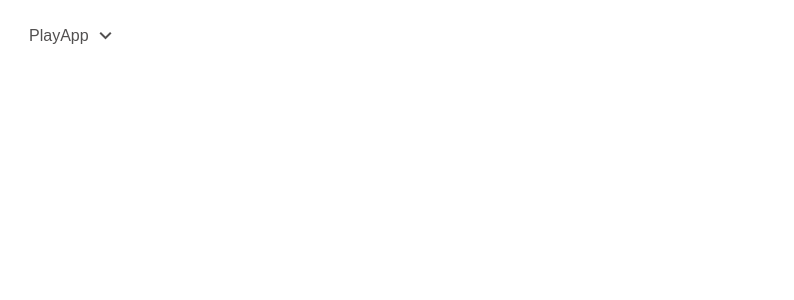
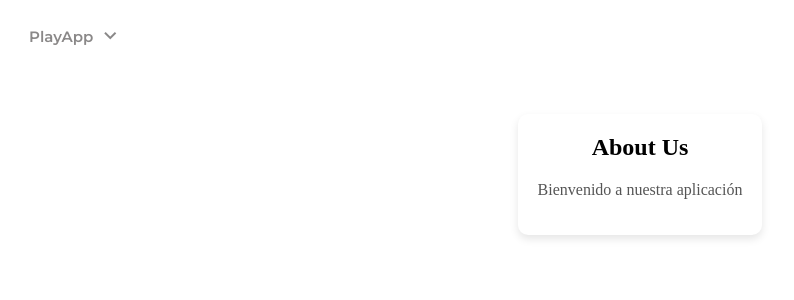
Before and after one commit to miriamcbl/playapp-fnt, an Angular app: page /about in a window 1280 px wide. Before the commit this address led to /. Shown: the top 300 px of the page, without its empty margins (0-794 px from the left). Built offline with nearby package versions, Linux system fonts and the light colour scheme.

Commit message:
fix header + add About component

```diff
--- a/src/app/app.routes.ts
+++ b/src/app/app.routes.ts
@@ -1,10 +1,12 @@
 import { RouterModule, Routes } from '@angular/router';
 import { ChatComponent } from './components/chat/chat.component';
 import { NgModule } from '@angular/core';
+import { AboutComponent } from './components/about/about.component';
 
 export const routes: Routes = [
     {path: '', redirectTo:'chat', pathMatch:'full'},
-    {path:'chat', component:ChatComponent}
+    {path:'chat', component:ChatComponent},
+    {path: 'about', component:AboutComponent}
 ];
 
 @NgModule({
--- /dev/null
+++ b/src/app/components/about/about.component.css
@@ -0,0 +1,26 @@
+.about-container {
+    display: flex;
+    justify-content: center;
+    align-items: flex-start;
+    height: 100vh;
+    background-color: #ffffff;
+    padding-top: 50px; /* Añade un poco de espacio superior */
+  }
+
+  .card {
+    background: white;
+    padding: 20px;
+    border-radius: 10px;
+    box-shadow: 0 4px 8px rgba(0, 0, 0, 0.1);
+    text-align: center;
+    max-width: 400px;
+    margin: 0 20px;
+  }
+
+  .card h2 {
+    margin-top: 0;
+  }
+
+  .card p {
+    color: #555;
+  }
--- /dev/null
+++ b/src/app/components/about/about.component.html
@@ -0,0 +1,10 @@
+<div class="about-container">
+    <div class="card">
+      <div class="card-content">
+        <h2>About Us</h2>
+        <p>
+          Bienvenido a nuestra aplicación
+        </p>
+      </div>
+    </div>
+  </div>
--- a/src/app/components/chat/chat.component.css
+++ b/src/app/components/chat/chat.component.css
@@ -5,7 +5,7 @@
     padding: 20px;
     display: flex;
     flex-direction: column;
-    height: calc(100vh - 120px); /* Altura máxima del contenedor */
+    height: calc(100vh - 160px); /* Ajustar la altura del contenedor */
 }
 
 .chat-box {
@@ -26,6 +26,7 @@
     padding: 8px 12px;
     border-radius: 15px;
     font-family: 'Roboto', sans-serif;
+    font-size: 17px;
     display: flex;
     align-items: center;
     overflow-y: auto;
@@ -50,7 +51,6 @@
 .message.sent {
     align-self: flex-end;
     background-color: #d1e7ff;
-    font-family: 'Roboto', sans-serif;
 }
 
 .input-box {
@@ -74,6 +74,7 @@
 
 .input-box input {
     font-size: 17px;
+    font-family: 'Roboto', sans-serif;
     outline: none;
     border: hidden;
     padding: 10px;
@@ -133,3 +134,18 @@
       transform: scale(1);
     }
   }
+
+  @keyframes typing {
+    from {
+      width: 0;
+    }
+    to {
+      width: 100%;
+    }
+  }
+
+  .typing-animation {
+    animation: typing 1s steps(40, end);
+    overflow: hidden;
+    white-space: nowrap;
+  }
--- a/src/app/components/header/header.component.css
+++ b/src/app/components/header/header.component.css
@@ -1,17 +1,23 @@
 header {
     position: relative;
     padding: 15px;
-    font-family: 'Roboto', sans-serif;
-  }
+    font-family: "Calibri", sans-serif;
+    font-optical-sizing: auto;
+    font-size: 16px;
+}
 
   .menu-button {
     background: none;
     border: none;
-    color: rgb(82, 80, 80);
-    font-size: 16px;
+    color: rgb(138, 136, 136);
+    font-size: 15px;
     cursor: pointer;
     display: flex;
     align-items: center;
+    font-family: "Montserrat", sans-serif;
+    font-optical-sizing: auto;
+    font-weight: 600;
+    font-style: normal;
   }
 
   .material-symbols-outlined {
@@ -37,7 +43,7 @@ header {
     visibility: hidden;
     transform: translateY(-10px);
     transition: opacity 0.3s ease, transform 0.3s ease;
-    border-radius: 30px;
+    border-radius: 15px;
   }
 
   .dropdown-menu.open {
@@ -60,7 +66,6 @@ header {
 
   .dropdown-menu li a:hover {
     background-color: #f0f0f0;
-    border-radius: 30px;
   }
 
   .material-symbols-outlined {
--- a/src/app/components/header/header.component.html
+++ b/src/app/components/header/header.component.html
@@ -1,9 +1,13 @@
 <link rel="stylesheet" href="https://fonts.googleapis.com/css2?family=Material+Symbols+Outlined:opsz,wght,FILL,GRAD@24,400,0,0" />
+<link rel="preconnect" href="https://fonts.googleapis.com">
+<link rel="preconnect" href="https://fonts.gstatic.com" crossorigin>
+<link href="https://fonts.googleapis.com/css2?family=Montserrat:ital,wght@0,100..900;1,100..900&display=swap" rel="stylesheet">
 <header>
     <button (click)="toggleMenu()" class="menu-button">
       PlayApp <span class="material-symbols-outlined" [class.open]="isMenuOpen"> keyboard_arrow_down </span>
     </button>
     <ul [class.open]="isMenuOpen" class="dropdown-menu">
       <li><a routerLink="/about"><span class="material-symbols-outlined"> info </span> About</a></li>
+      <li><a routerLink="/chat"><span class="material-symbols-outlined"> message </span> Chat</a></li>
     </ul>
 </header>
--- a/src/app/components/header/header.component.ts
+++ b/src/app/components/header/header.component.ts
@@ -1,17 +1,26 @@
 import { Component, ElementRef, OnDestroy, Renderer2 } from '@angular/core';
+import { NavigationEnd, Router, RouterModule } from '@angular/router';
+import { Subscription } from 'rxjs';
 
 @Component({
   selector: 'app-header',
   standalone: true,
-  imports: [],
+  imports: [RouterModule],
   templateUrl: './header.component.html',
   styleUrl: './header.component.css'
 })
 export class HeaderComponent implements OnDestroy {
   isMenuOpen = false;
+  private routerSubscription: Subscription;
   private globalClickListener: (() => void) | undefined;
 
-  constructor(private renderer: Renderer2, private elRef: ElementRef) {}
+  constructor(private renderer: Renderer2, private elRef: ElementRef, private router: Router) {
+    this.routerSubscription = this.router.events.subscribe(event => {
+      if (event instanceof NavigationEnd) {
+        this.isMenuOpen = false;
+      }
+    });
+  }
 
   toggleMenu() {
     this.isMenuOpen = !this.isMenuOpen;
@@ -35,5 +44,8 @@ export class HeaderComponent implements OnDestroy {
     if (this.globalClickListener) {
       this.globalClickListener();
     }
+    if (this.routerSubscription) {
+      this.routerSubscription.unsubscribe();
+    }
   }
 }
```
Also changed, not shown: src/app/components/about/about.component.ts (added, +12 -0 lines), 1 other file (tests, documents, lock files or other folders).
